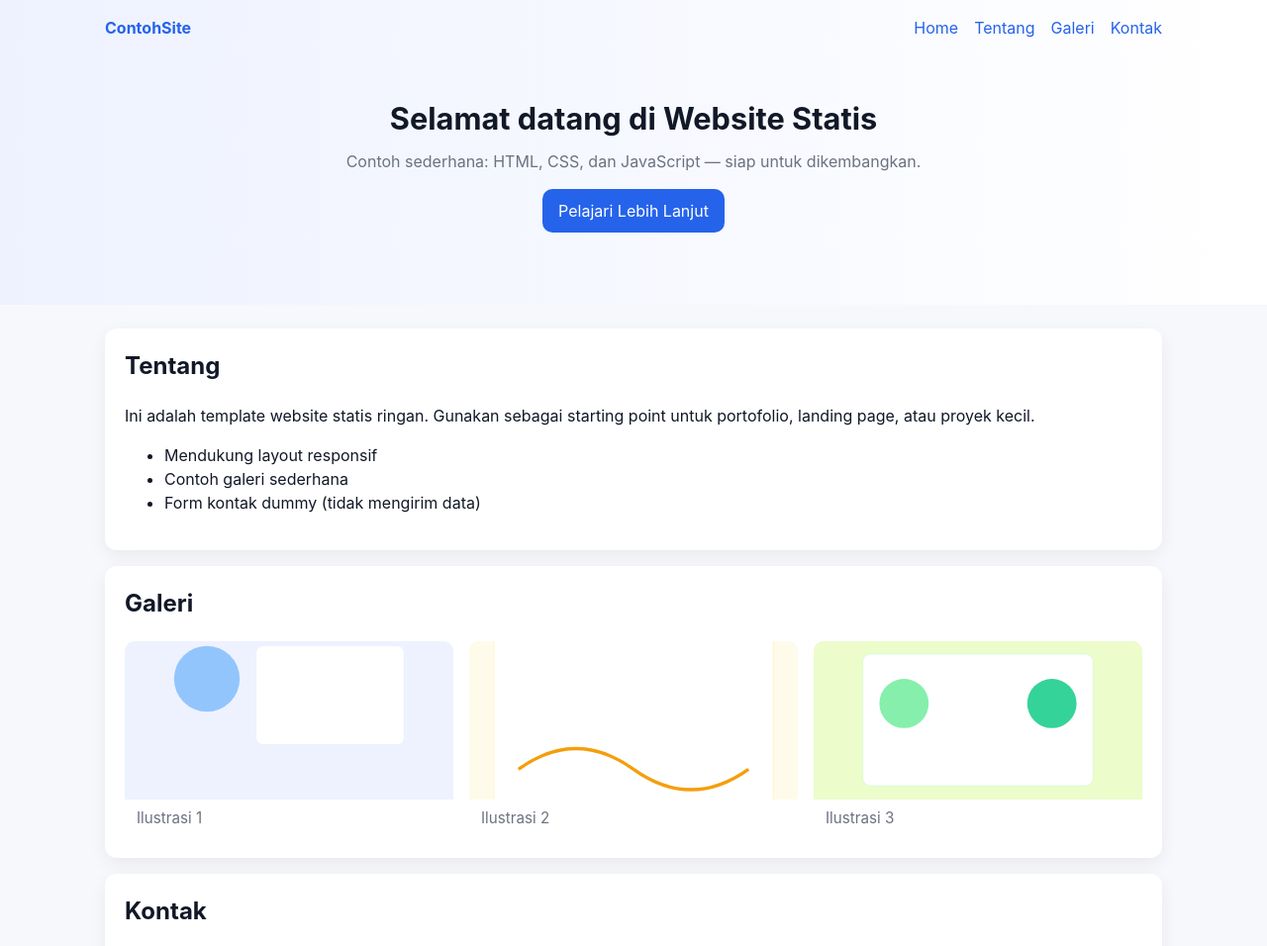
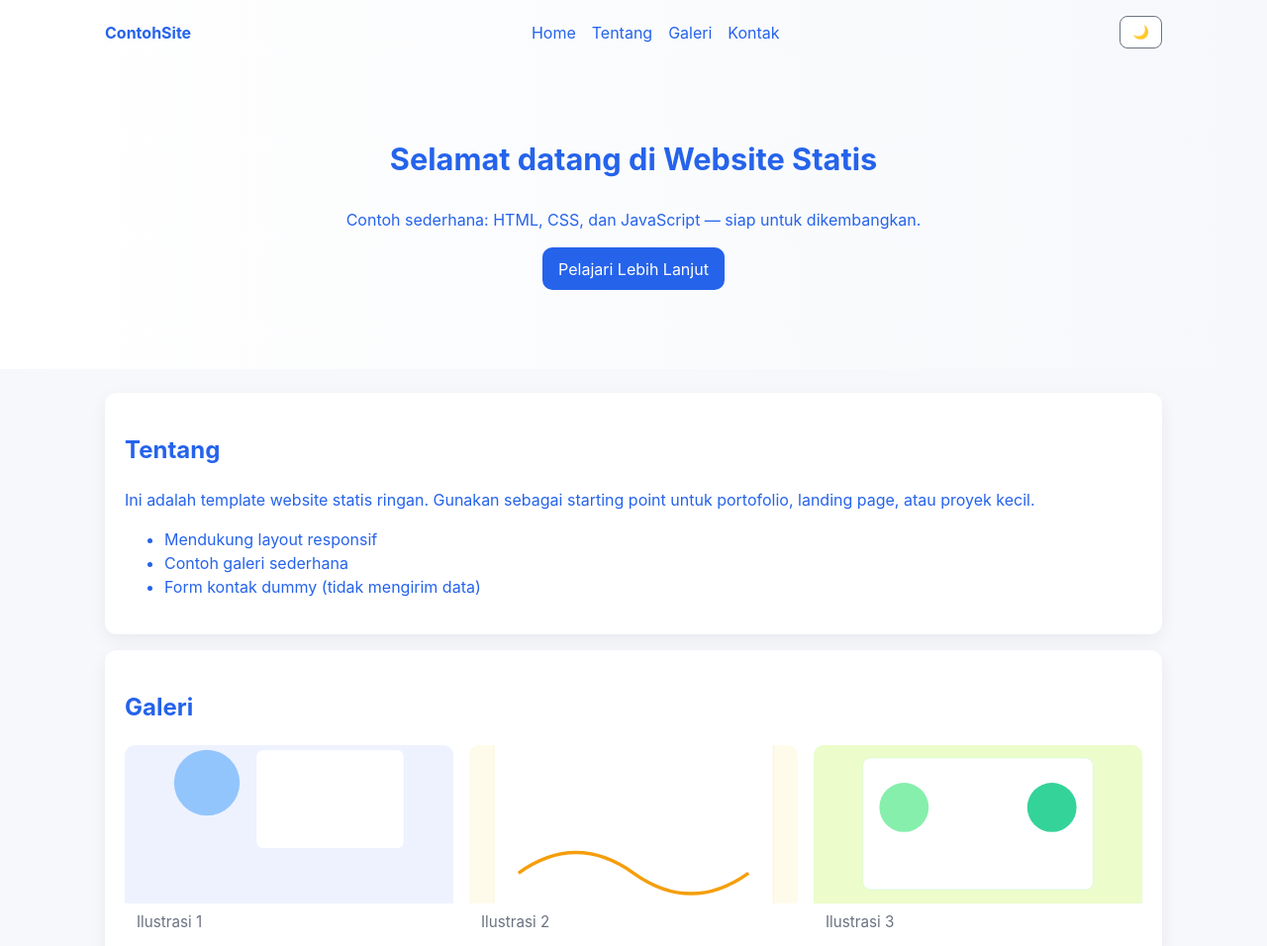
Before and after one commit to rayhan-18/my-project, a plain HTML site: page index.html in a window 1280 px wide. Shown: the top 956 px of the page at 99% size. Drawn offline with Linux system fonts and the light colour scheme.

Commit message:
tambah toggle dark

```diff
--- a/index.html
+++ b/index.html
@@ -7,6 +7,7 @@
   <link rel="stylesheet" href="styles.css" />
 </head>
 <body>
+
   <header class="site-header">
     <nav class="nav">
       <div class="brand">ContohSite</div>
@@ -16,7 +17,11 @@
         <li><a href="#gallery">Galeri</a></li>
         <li><a href="#contact">Kontak</a></li>
       </ul>
+
+      <!-- Toggle Dark Mode -->
+      <button id="toggleDark" class="dark-toggle">🌙</button>
     </nav>
+
     <section id="home" class="hero">
       <h1>Selamat datang di Website Statis</h1>
       <p>Contoh sederhana: HTML, CSS, dan JavaScript — siap untuk dikembangkan.</p>
@@ -38,9 +43,18 @@
     <section id="gallery" class="card">
       <h2>Galeri</h2>
       <div class="grid">
-        <figure><img src="images/photo1.svg" alt="Ilustrasi 1"><figcaption>Ilustrasi 1</figcaption></figure>
-        <figure><img src="images/photo2.svg" alt="Ilustrasi 2"><figcaption>Ilustrasi 2</figcaption></figure>
-        <figure><img src="images/photo3.svg" alt="Ilustrasi 3"><figcaption>Ilustrasi 3</figcaption></figure>
+        <figure>
+          <img src="images/photo1.svg" alt="Ilustrasi 1">
+          <figcaption>Ilustrasi 1</figcaption>
+        </figure>
+        <figure>
+          <img src="images/photo2.svg" alt="Ilustrasi 2">
+          <figcaption>Ilustrasi 2</figcaption>
+        </figure>
+        <figure>
+          <img src="images/photo3.svg" alt="Ilustrasi 3">
+          <figcaption>Ilustrasi 3</figcaption>
+        </figure>
       </div>
     </section>
 
@@ -58,7 +72,7 @@
   </main>
 
   <footer class="site-footer">
-    <p>© 2025 ContohSite — Dibuat oleh Rayhan Ganteng</p>
+    <p>© 2025 ContohSite — Dibuat oleh Rayhan Ganteng Banget</p>
   </footer>
 
   <script src="script.js"></script>
--- a/script.js
+++ b/script.js
@@ -1,4 +1,11 @@
-// script.js - demo interaksi form
+// Toggle Dark Mode
+const toggle = document.getElementById("toggleDark");
+
+toggle.addEventListener("click", () => {
+  document.body.classList.toggle("dark");
+});
+
+// Demo Form
 document.getElementById('contactForm').addEventListener('submit', function(e){
   e.preventDefault();
   const result = document.getElementById('formResult');
--- a/styles.css
+++ b/styles.css
@@ -1,48 +1,164 @@
-/* styles.css - sederhana dan responsif */
-:root{
-  --bg:#f6f8fb;
-  --card:#ffffff;
-  --accent:#2563eb;
-  --muted:#6b7280;
-  --radius:12px;
-  --container:1100px;
+/* Theme Variables */
+:root {
+  --bg: #f6f8fb;
+  --card: #ffffff;
+  --accent: #2563eb;
+  --muted: #6b7280;
+  --radius: 12px;
+  --container: 1100px;
 }
-*{box-sizing:border-box}
-html,body{height:100%}
-body{
-  margin:0;
-  font-family:Inter, system-ui, -apple-system, "Segoe UI", Roboto, "Helvetica Neue", Arial;
-  background:var(--bg);
-  color:#111827;
-  -webkit-font-smoothing:antialiased;
-  -moz-osx-font-smoothing:grayscale;
-  line-height:1.5;
+
+/* Dark Mode Theme */
+body.dark {
+  --bg: #0f172a;
+  --card: #1e293b;
+  --accent: #3b82f6;
+  --muted: #cbd5e1;
+  color: white;
 }
-.container{max-width:var(--container);margin:1.5rem auto;padding:0 1rem}
-.site-header{background:linear-gradient(90deg,#eef2ff 0%, #ffffff 100%);padding-bottom:2rem}
-.nav{display:flex;align-items:center;justify-content:space-between;padding:1rem 1rem;max-width:var(--container);margin:0 auto}
-.brand{font-weight:700;color:var(--accent)}
-.nav-links{list-style:none;display:flex;gap:1rem;margin:0;padding:0}
-.nav-links a{text-decoration:none;color:var(--muted)}
-.hero{padding:3rem 1rem;text-align:center}
-.hero h1{font-size:clamp(1.6rem,2.4vw,2.4rem);margin:0 0 .5rem}
-.hero p{color:var(--muted);margin:0 0 1rem}
-.btn{display:inline-block;padding:.6rem 1rem;background:var(--accent);color:#fff;border-radius:10px;text-decoration:none;border:none;cursor:pointer}
-.card{background:var(--card);padding:1.25rem;border-radius:var(--radius);box-shadow:0 6px 18px rgba(15,23,42,0.06);margin-bottom:1rem}
-.card h2{margin-top:0}
-.grid{display:grid;grid-template-columns:repeat(auto-fit,minmax(220px,1fr));gap:1rem}
-figure{margin:0;background:#fff;border-radius:10px;overflow:hidden;display:flex;flex-direction:column;align-items:stretch}
-figure img{width:100%;height:160px;object-fit:cover;display:block;background:#f3f4f6}
-figcaption{padding:.5rem .75rem;color:var(--muted);font-size:.95rem}
-.site-footer{text-align:center;padding:1rem;color:var(--muted);font-size:.9rem}
 
-/* form */
-form label{display:block;margin-bottom:.5rem;font-weight:600}
-form input, form textarea{width:100%;padding:.6rem;border-radius:8px;border:1px solid #e5e7eb;margin-top:.25rem}
-.note{font-size:.85rem;color:var(--muted);margin-top:.5rem}
+* { box-sizing: border-box; }
+html, body { height: 100%; }
 
-/* responsive tweaks */
-@media(min-width:900px){
-  .hero{display:flex;flex-direction:column;align-items:center;justify-content:center;height:220px}
-  .nav-links a{color:var(--accent)}
+body {
+  margin: 0;
+  font-family: Inter, system-ui, -apple-system, "Segoe UI", Roboto;
+  background: var(--bg);
+  color: var(--accent);
+  line-height: 1.5;
 }
+
+.container {
+  max-width: var(--container);
+  margin: 1.5rem auto;
+  padding: 0 1rem;
+}
+
+/* Header */
+.site-header {
+  background: linear-gradient(90deg, var(--card) 0%, var(--bg) 100%);
+  padding-bottom: 2rem;
+}
+
+.nav {
+  display: flex;
+  align-items: center;
+  justify-content: space-between;
+  padding: 1rem 1rem;
+  max-width: var(--container);
+  margin: 0 auto;
+}
+
+.brand {
+  font-weight: 700;
+  color: var(--accent);
+}
+
+.nav-links {
+  list-style: none;
+  display: flex;
+  gap: 1rem;
+  margin: 0;
+  padding: 0;
+}
+
+.nav-links a {
+  text-decoration: none;
+  color: var(--accent);
+}
+
+/* Toggle Button */
+.dark-toggle {
+  padding: .5rem .75rem;
+  border-radius: 8px;
+  background: var(--card);
+  border: 1px solid var(--muted);
+  cursor: pointer;
+}
+
+/* Hero */
+.hero {
+  padding: 3rem 1rem;
+  text-align: center;
+}
+
+.hero h1 {
+  font-size: clamp(1.6rem, 2.4vw, 2.4rem);
+}
+
+.btn {
+  display: inline-block;
+  padding: .6rem 1rem;
+  background: var(--accent);
+  color: #fff;
+  border-radius: 10px;
+  text-decoration: none;
+  border: none;
+  cursor: pointer;
+}
+
+/* Cards */
+.card {
+  background: var(--card);
+  padding: 1.25rem;
+  border-radius: var(--radius);
+  box-shadow: 0 6px 18px rgba(15,23,42,0.06);
+  margin-bottom: 1rem;
+}
+
+.grid {
+  display: grid;
+  grid-template-columns: repeat(auto-fit, minmax(220px, 1fr));
+  gap: 1rem;
+}
+
+figure {
+  margin: 0;
+  background: var(--card);
+  border-radius: 10px;
+  overflow: hidden;
+}
+
+figure img {
+  width: 100%;
+  height: 160px;
+  object-fit: cover;
+  display: block;
+}
+
+figcaption {
+  padding: .5rem .75rem;
+  color: var(--muted);
+  font-size: .95rem;
+}
+
+/* Footer */
+.site-footer {
+  text-align: center;
+  padding: 1rem;
+  color: var(--muted);
+  background: var(--card);
+  font-size: .9rem;
+}
+
+/* Form */
+form label {
+  display: block;
+  margin-bottom: .5rem;
+  font-weight: 600;
+}
+
+form input,
+form textarea {
+  width: 100%;
+  padding: .6rem;
+  border-radius: 8px;
+  border: 1px solid var(--muted);
+  margin-top: .25rem;
+}
+
+.note {
+  font-size: .85rem;
+  color: var(--muted);
+  margin-top: .5rem;
+}
```
